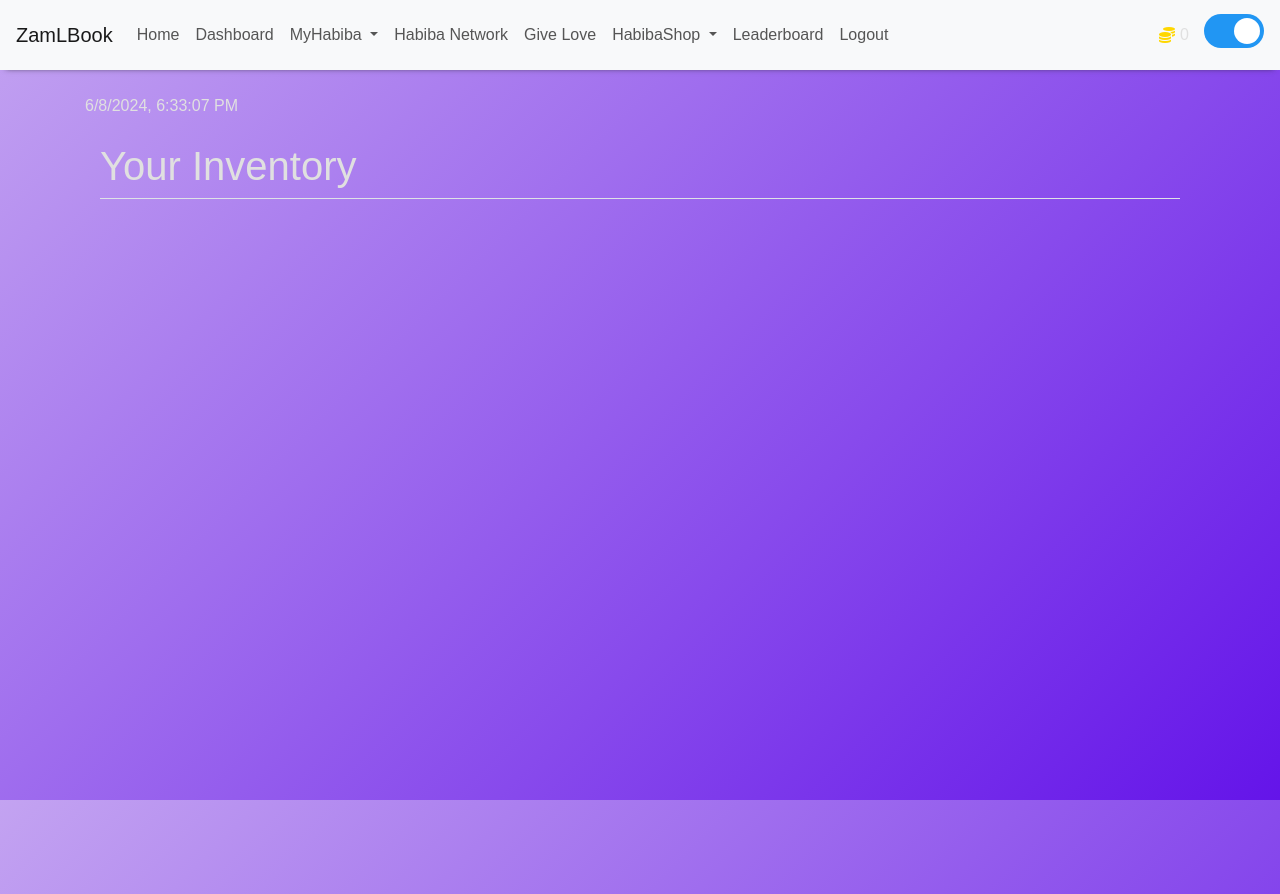
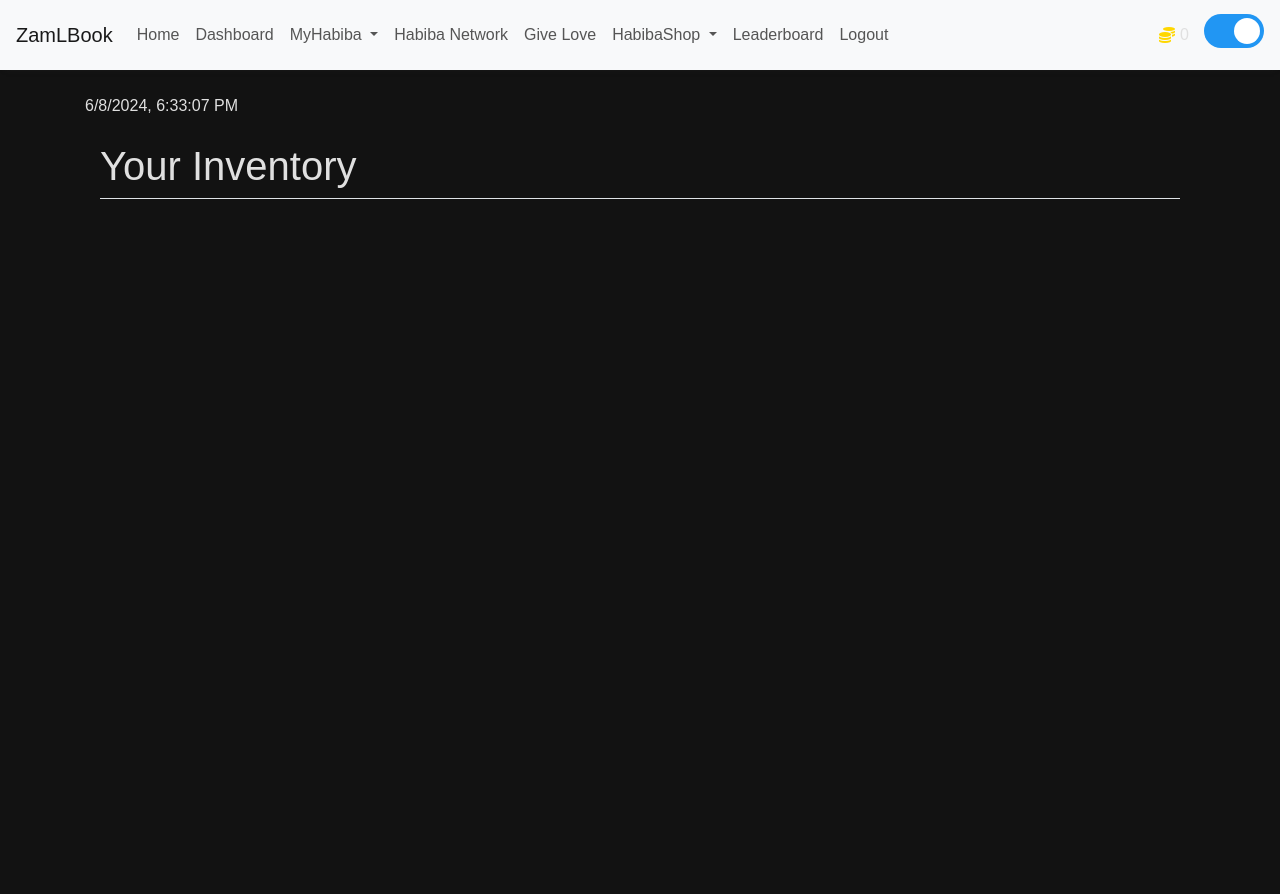
Before and after one commit to Halmouus/Personal, a Flask app: page /inventory in a window 1280 px wide. Run offline with Flask 3, Linux system fonts and the light colour scheme; the visitor is signed in with stand-in values (Sample User, id 1); data that the repository does not hold is empty; some libraries are stand-ins or nearby versions.

Commit message:
body css edit

```diff
--- a/app/static/style.css
+++ b/app/static/style.css
@@ -289,7 +289,6 @@ input:checked + .slider:before {
   }
   body {
     height: 100vh;
-    background: linear-gradient(135deg, #c3a3f1, #6414e9);
   }
   .wrapper {
     width: 90%;
```
